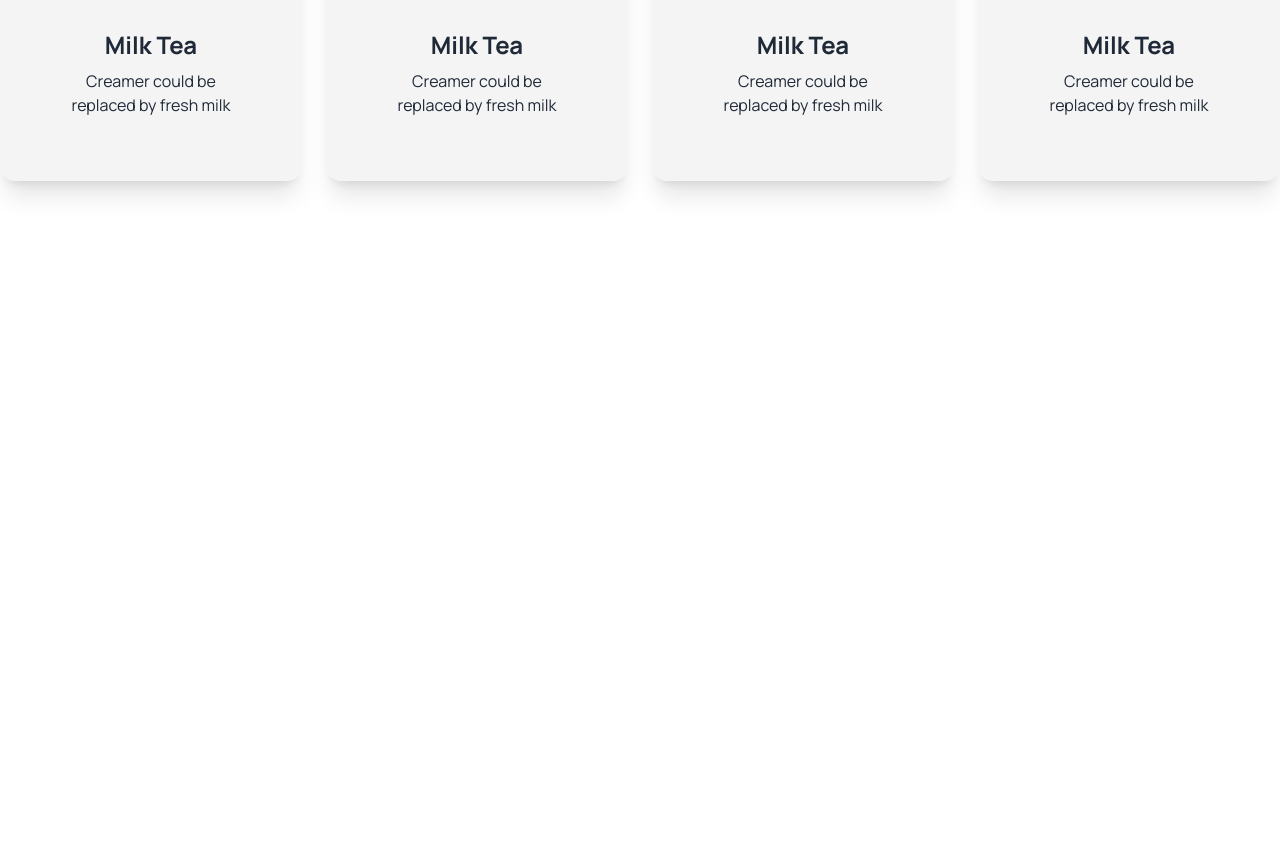
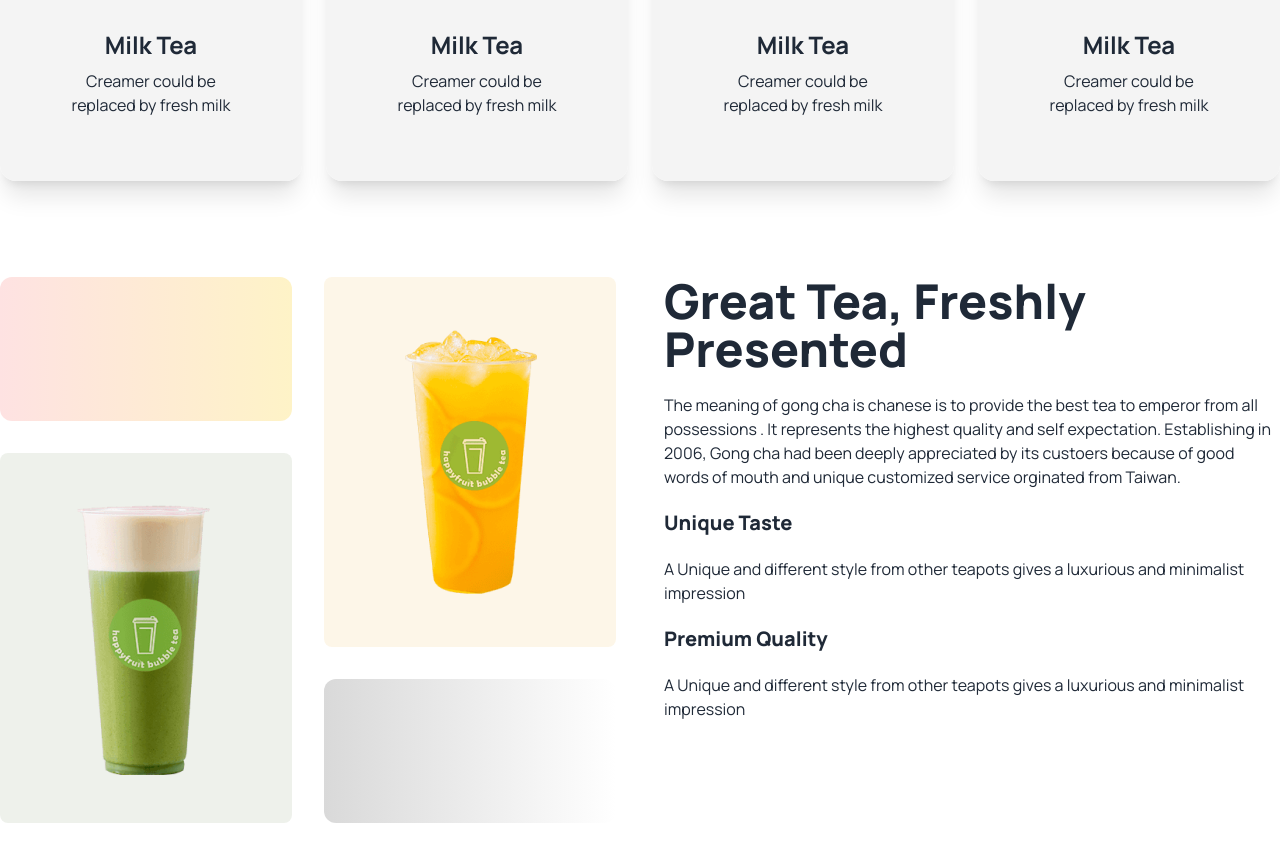
Before and after one commit to Mhasan4D/Tea-house-with-daisy, a plain HTML site: page index.html in a window 1280 px wide. Shown: the part 868-1729 px from the top of the page. Before the commit the page ends 1145 px from the top, so only its background shows below. Drawn offline with nearby package versions, Linux system fonts and the light colour scheme.

Commit message:
created grid layout with gradient

```diff
--- a/index.html
+++ b/index.html
@@ -109,9 +109,49 @@
 
             </div>
 
+        </section>
+         <!-- great tea fresh tea section -->
+
+         <section class="my-24 gap-12 flex flex-col lg:flex-row">
 
 
-        </section>
+            <!-- <div class="grid gap-8 grid-cols-1 md:grid-cols-2 flex-1">
+                <div class="rounded-xl row-span-1 h-50 bg-gradient-to-r from-red-100  to-amber-100"></div>
+
+                 <div class="bg-[#E6A6231A]"><img class="row-span-3 mx-auto bg-[#E6A6231A]
+                    rounded-lg"
+                     src="images/fresh-1.png" alt=""></div>
+
+                <div><img class="row-span-3"
+                     src="images/fresh-2.png" alt=""></div>
+
+                <div class="rounded-xl row-span-1 h-50 bg-gradient-to-r from-red-100  to-amber-100"></div>
+            </div> -->
+
+
+            <div class="grid gap-8 grid-cols-1 md:grid-cols-2 flex-1">
+              <div class="rounded-xl h-36 bg-gradient-to-r from-red-100 to-amber-100"></div>
+              <div class="row-span-2 bg-[#E6A6231A] rounded-lg px-8 py-12 flex justify-center items-center">
+                  <img src="images/fresh-1.png" alt="">
+              </div>
+              <div class="row-span-2 bg-[#5776391A] rounded-lg px-8 py-12 flex justify-center items-center">
+                  <img src="images/fresh-2.png" alt="">
+              </div>
+              <div class="rounded-xl h-36 bg-gradient-to-r from-[#D9D9D9] to-[#FFFFFF]"></div>
+          </div>
+                <div class="space-y-5 flex-1">
+                    <h3 class="text-5xl font-extrabold">Great Tea,
+                         Freshly<br>
+                          Presented</h3>
+                          <p>The meaning of gong cha is chanese is to provide the best tea to emperor from all possessions . It represents the highest quality and self expectation. Establishing in 2006, Gong cha had been deeply appreciated by its custoers  because of good words of mouth and unique customized service orginated from Taiwan.</p>
+                          <h4 class="text-xl font-extrabold">Unique Taste</h4>
+                          <p>A Unique and different style from other teapots gives a luxurious and minimalist impression</p>
+
+                          <h4 class="text-xl font-extrabold mb-8">Premium Quality</h4>
+                          <p>A Unique and different style from other teapots gives a luxurious and minimalist impression</p>
+
+                </div>
+         </section>
 
 
     </main>
```
